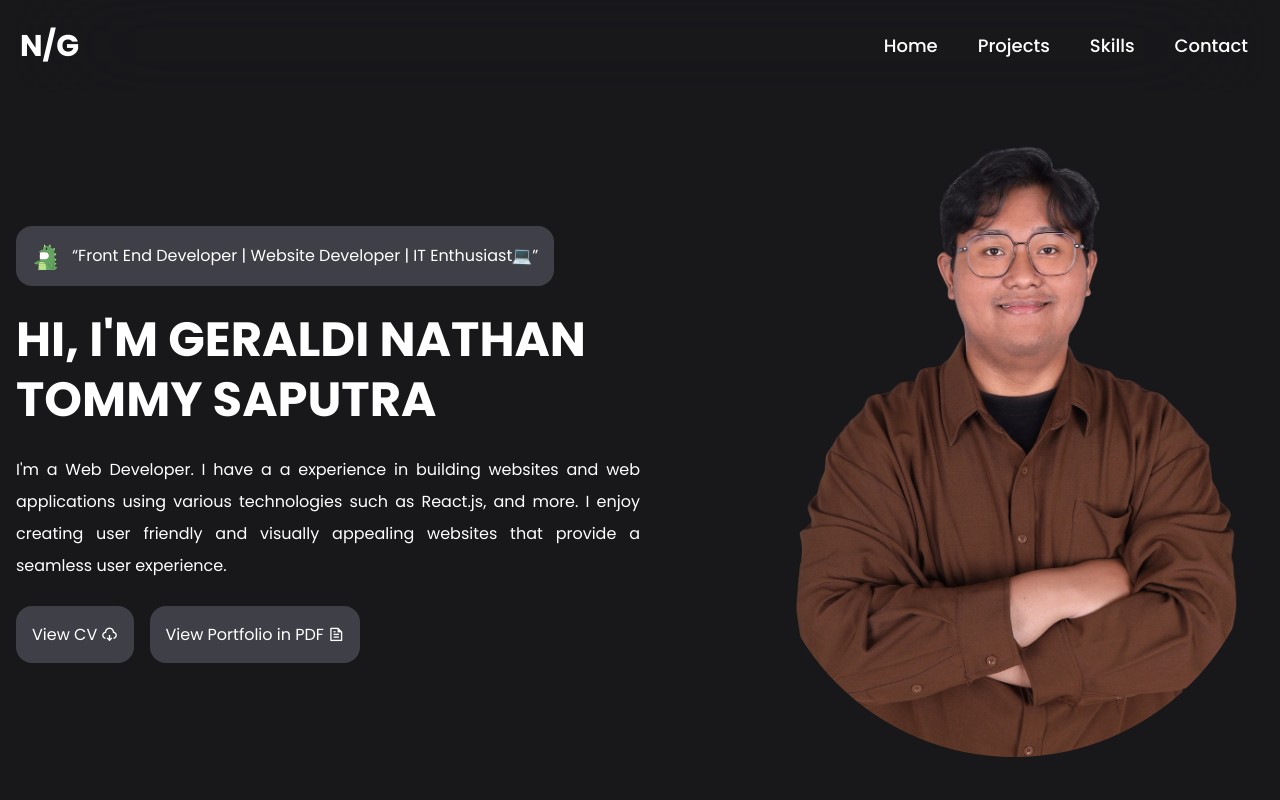
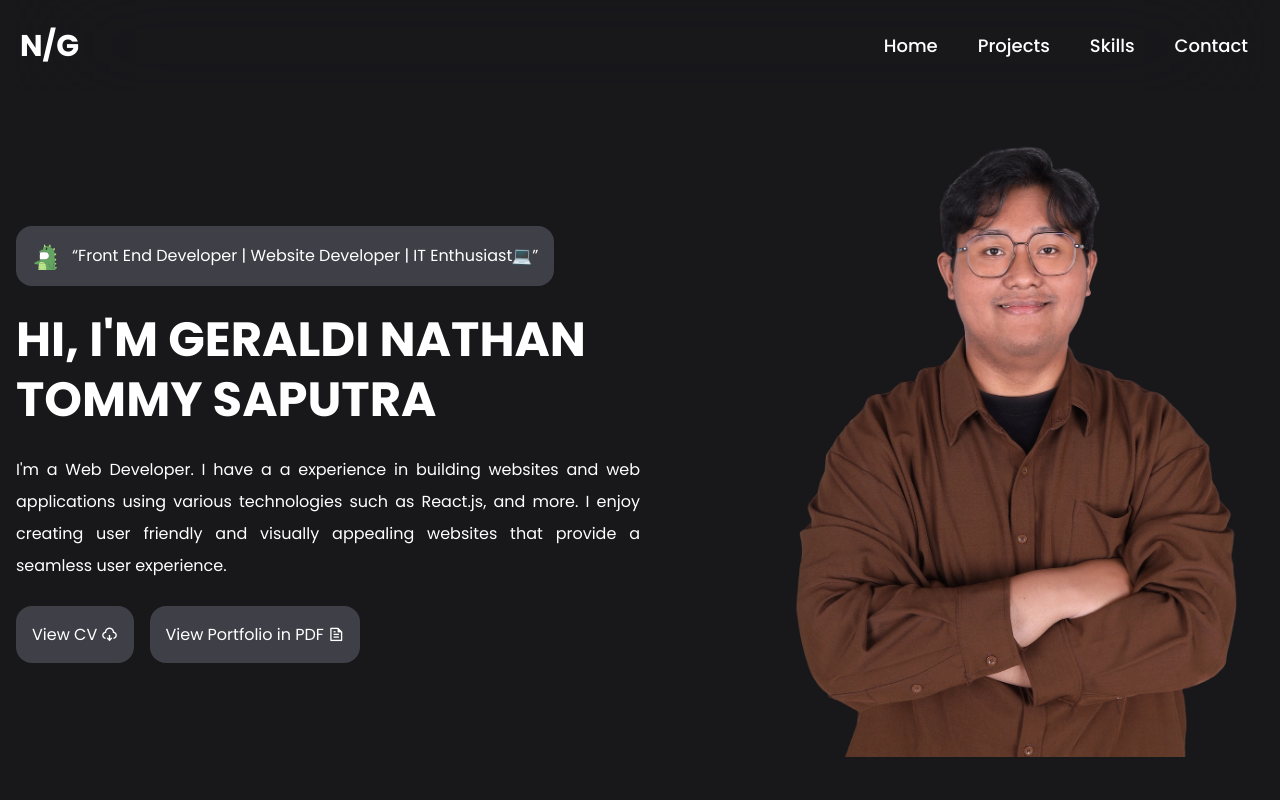
Before and after one commit to GeraldiNathan/PortofolioV1, a React (Vite) app: page / in a window 1280 px wide. Shown: the top 800 px of the page. Built offline with nearby package versions, Linux system fonts and the light colour scheme.

Commit message:
fix(Hero): Delete unused style in hero image

```diff
--- a/src/App.jsx
+++ b/src/App.jsx
@@ -58,7 +58,7 @@ function App() {
         <img
           src={DataImage.HeroImage}
           alt="Main Image"
-          className="w-[500px] rounded-[350px] hidden md:block md:ml-auto"
+          className="w-[500px] hidden md:block md:ml-auto"
           loading="lazy"
         />
       </div>
```
